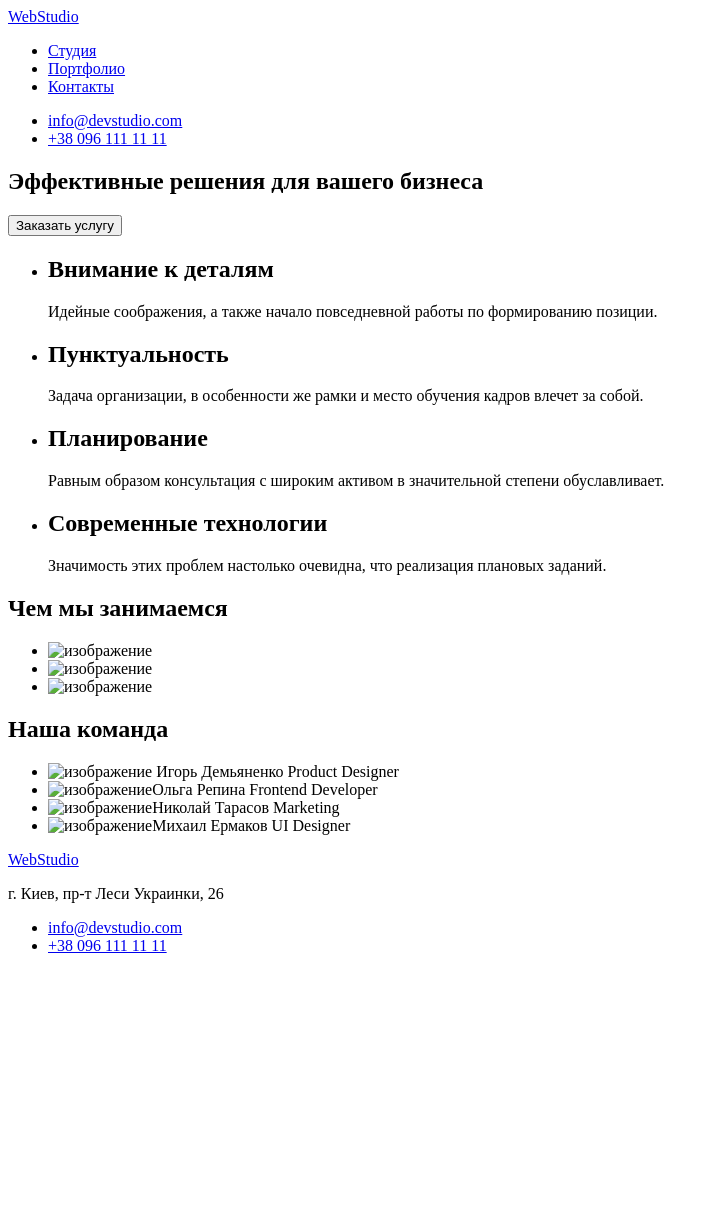
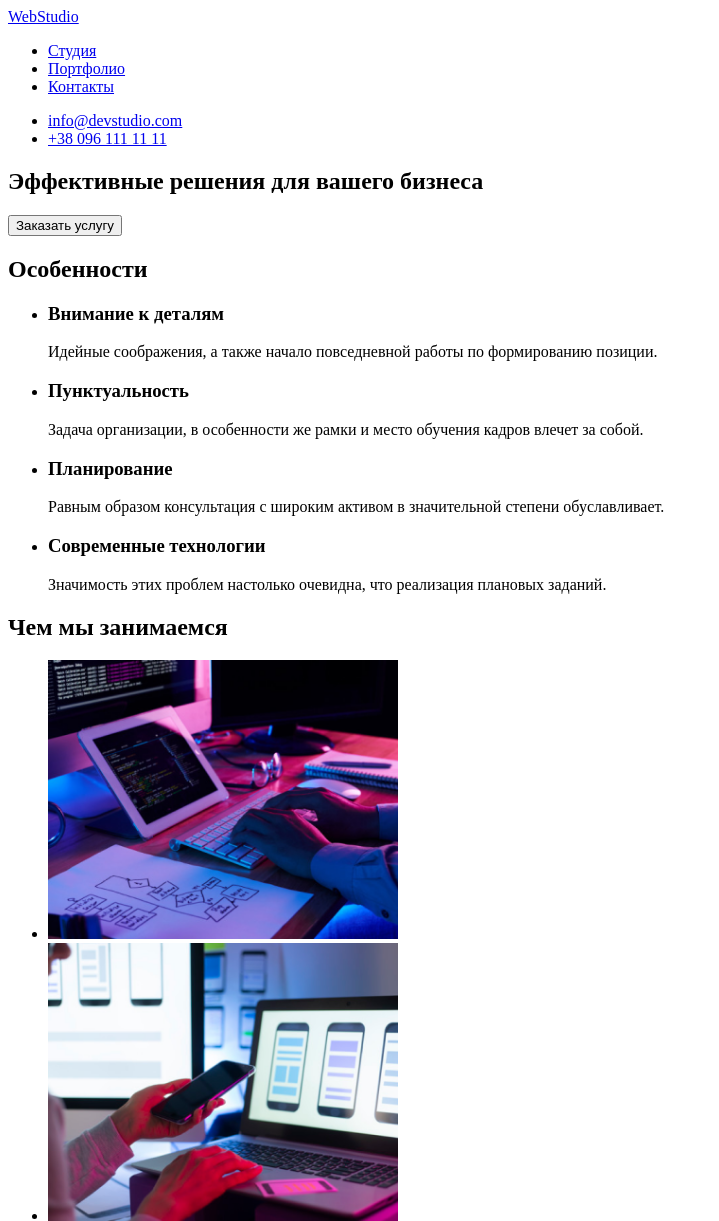
Before and after one commit to AndrewMozharovsky/andrew-mozharovsky, a plain HTML site: page index.html in a window 1280 px wide. Shown: the top 1221 px of the page, without its empty margins (0-719 px from the left). Before the commit the page ends 971 px from the top, so only its background shows below. Drawn offline with Linux system fonts and the light colour scheme.

Commit message:
add image

```diff
--- a/index.html
+++ b/index.html
@@ -1,5 +1,5 @@
 <!DOCTYPE html>
-<html lang="en">
+<html lang="ru">
   <head>
     <meta charset="UTF-8" />
     <meta name="viewport" content="width=device-width, initial-scale=1.0" />
@@ -35,52 +35,55 @@
     <div>
       <section>
         <h1>Эффективные решения для вашего бизнеса</h1>
-        <input type="button" value="Заказать услугу" />
+        <button>Заказать услугу</button>
       </section>
     </div>
     <!-- особенности-->
+    <section>
+      <h2>Особенности</h2>
       <ul>
         <li>
-        <h2>Внимание к деталям</h2>
+          <h3>Внимание к деталям</h3>
           <p>
             Идейные соображения, а также начало повседневной работы по
             формированию позиции.
           </p>
         </li>
         <li>
-        <h2>Пунктуальность</h2>
+          <h3>Пунктуальность</h3>
           <p>
             Задача организации, в особенности же рамки и место обучения кадров
             влечет за собой.
           </p>
         </li>
         <li>
-        <h2>Планирование</h2>
+          <h3>Планирование</h3>
           <p>
             Равным образом консультация с широким активом в значительной степени
             обуславливает.
           </p>
         </li>
         <li>
-        <h2>Современные технологии</h2>
+          <h3>Современные технологии</h3>
           <p>
             Значимость этих проблем настолько очевидна, что реализация плановых
             заданий.
           </p>
         </li>
       </ul>
+    </section>
     <!-- чем мы занимаэмся -->
     <section>
       <h2>Чем мы занимаемся</h2>
       <ul>
         <li>
-          <img src="" alt="изображение" />
+          <img src="./image/we-do/we-do1.png" alt="1" width="350" />
         </li>
         <li>
-          <img src="" alt="изображение" />
+          <img src="./image/we-do/we-do2.png" alt="" width="350" />
         </li>
         <li>
-          <img src="" alt="изображение" />
+          <img src="./image/we-do/we-do3.png" alt="" width="350" />
         </li>
       </ul>
     </section>
@@ -89,18 +92,44 @@
       <h2>Наша команда</h2>
       <ul>
         <li>
-          <img src="" alt="изображение" /> Игорь Демьяненко Product Designer
+          <img
+            src="./image/comand/ProductDesigner.png"
+            alt="Игорь Демьяненко Product Designer"
+            width="270"
+          />
+          Игорь Демьяненко Product Designer
         </li>
-        <li><img src="" alt="изображение" />Ольга Репина Frontend Developer</li>
-        <li><img src="" alt="изображение" />Николай Тарасов Marketing</li>
-        <li><img src="" alt="изображение" />Михаил Ермаков UI Designer</li>
+        <li>
+          <img
+            src="./image/comand/FrontendDeveloper.png"
+            alt="Ольга Репина Frontend Developer"
+            width="270"
+          />
+          Ольга Репина Frontend Developer
+        </li>
+        <li>
+          <img
+            src="./image/comand/Marketing.png"
+            alt="Николай Тарасов Marketing"
+            width="270"
+          />
+          Николай Тарасов Marketing
+        </li>
+        <li>
+          <img
+            src="./image/comand/UI-Designer.png"
+            alt="Михаил Ермаков UI Designer"
+            width="270"
+          />
+          Михаил Ермаков UI Designer
+        </li>
       </ul>
     </section>
     <!-- подвал -->
     <footer>
       <a href="/">WebStudio</a>
-      <p>г. Киев, пр-т Леси Украинки, 26</p>
       <ul>
+        <li>г. Киев, пр-т Леси Украинки, 26</li>
         <li>
           <a href="mailto:info@devstudio.com">info@devstudio.com</a>
         </li>
```
Also changed, not shown: image/comand/FrontendDeveloper.png (added), image/comand/Marketing.png (added), image/comand/ProductDesigner.png (added), image/comand/UI-Designer.png (added), image/we-do/we-do1.png (added), image/we-do/we-do2.png (added), image/we-do/we-do3.png (added). Lines whose indentation alone changed are shown as unchanged.
